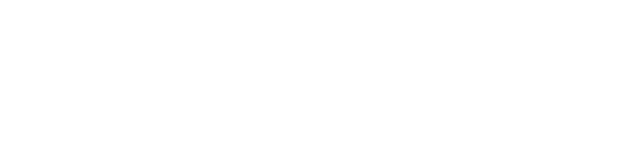
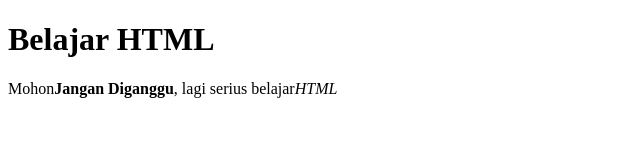
Before and after one commit to gugun9/Projek-HTML, a plain HTML site: page 5/Meta Element/favicon.html in a window 1280 px wide. Shown: the whole page, without its empty margins (0-640 px from the left). Drawn offline with Linux system fonts and the light colour scheme.

Commit message:
add:favicon file html

```diff
--- a/5/Meta Element/favicon.html
+++ b/5/Meta Element/favicon.html
@@ -4,9 +4,10 @@
     <meta charset="UTF-8">
     <meta name="viewport" content="width=device-width, initial-scale=1.0">
     <link rel="icon" href="image/mata.png" type="image/x-icon">
-    <title>Favicon</title>
+    <title>Membuat Favicon</title>
 </head>
 <body>
-
+    <h1>Belajar HTML</h1>
+    <p>Mohon<strong>Jangan Diganggu</strong>, lagi serius belajar<em>HTML</em></p>
 </body>
 </html>
```
